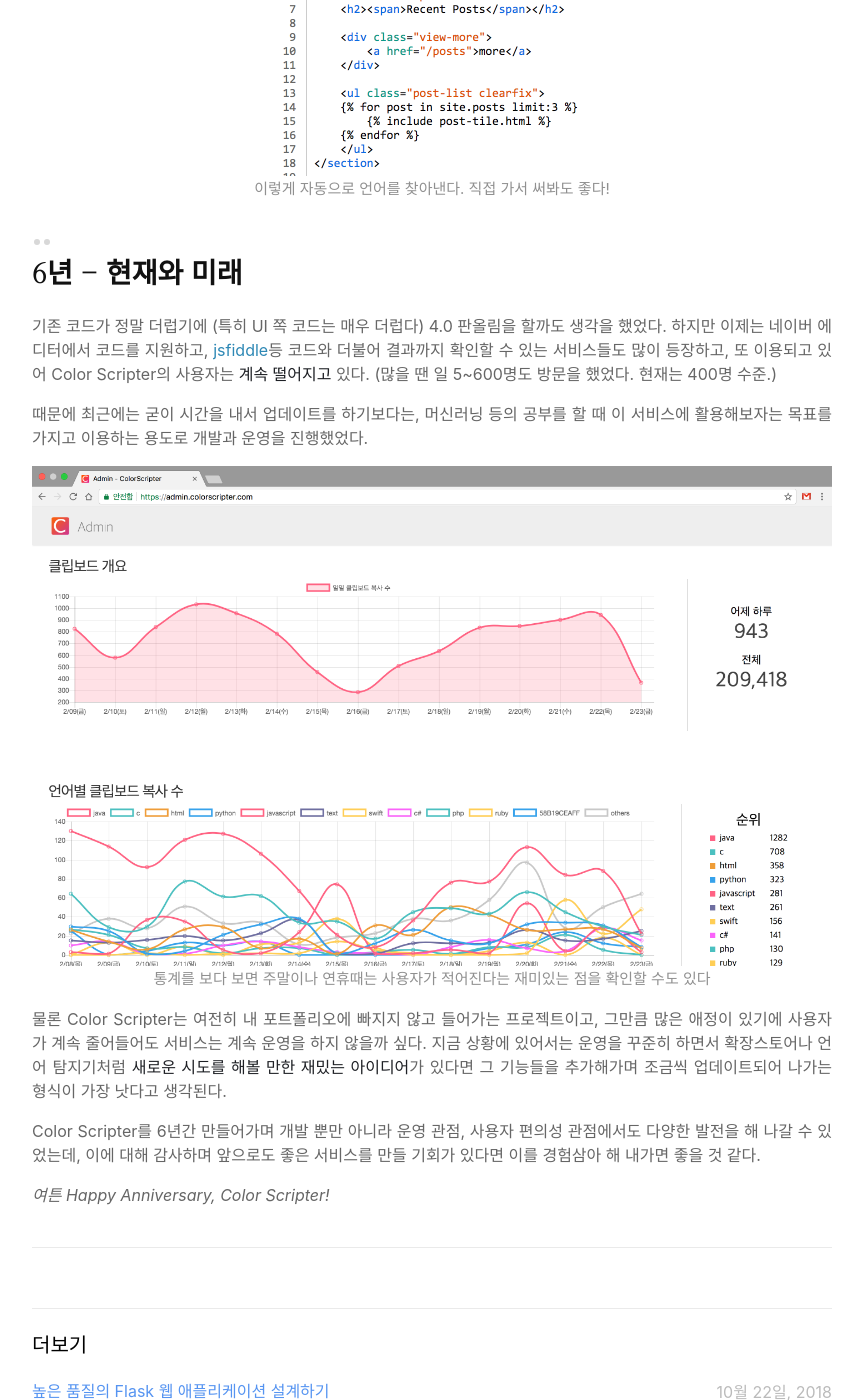
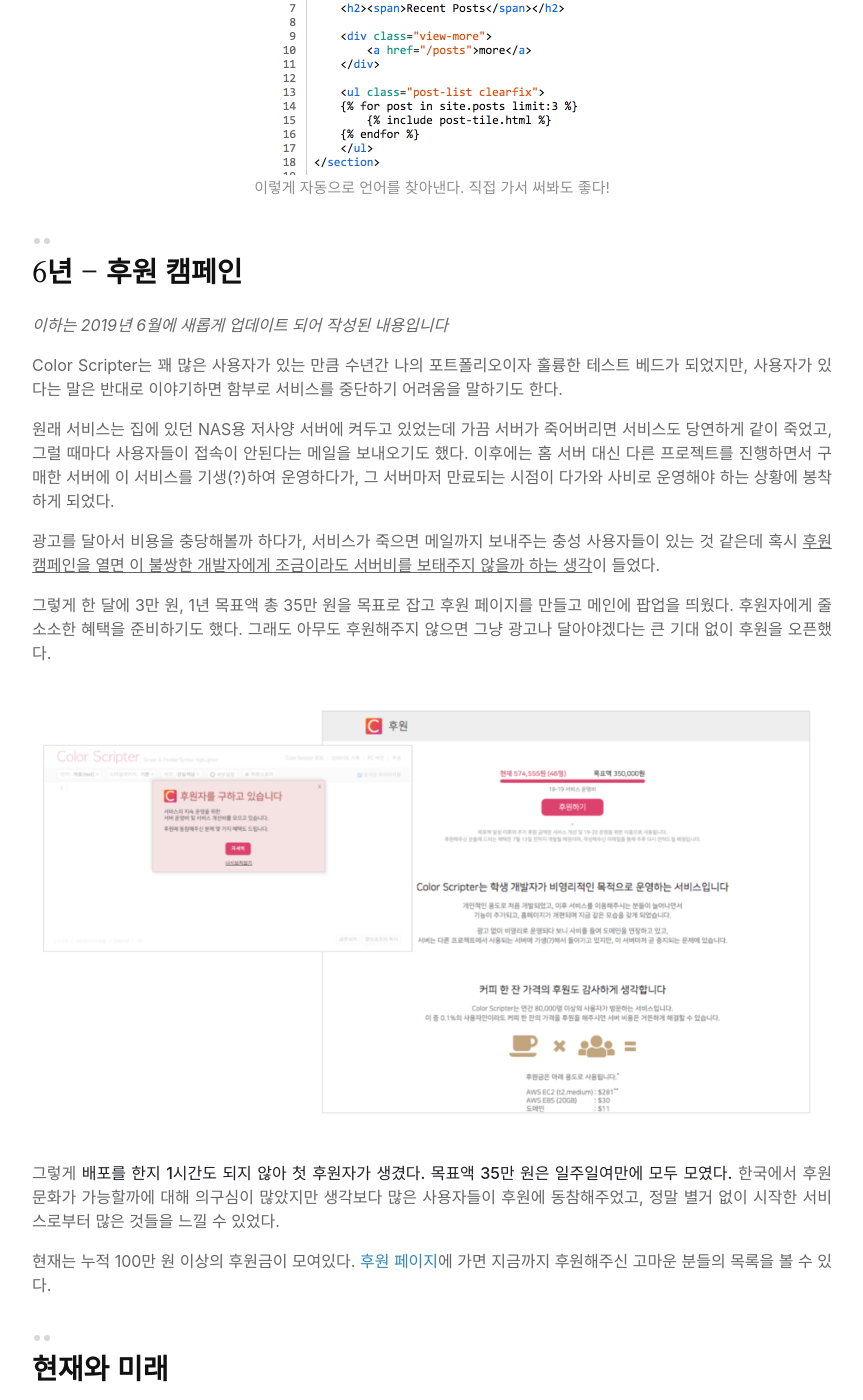
Before and after one commit to Prev/prev.github.io, a Jekyll site: the page built from _posts/2018-02-23-ColorScripter-6th.md, in a window 1280 px wide and 1400 px high, scrolled down 11060 px. Shown: the whole window, without its empty margins (208-1071 px from the left). Built offline with Jekyll 4.4.1, drawn with Linux system fonts in a browser that asks for light colours; nearby versions of some CDN libraries; some of the changed text lies outside the part shown.

Commit message:
Update 'ColorScripter-6th' post

```diff
--- a/_posts/2018-02-23-ColorScripter-6th.md
+++ b/_posts/2018-02-23-ColorScripter-6th.md
@@ -10,11 +10,11 @@
 	<img src="/attachs/colorscripter-6th/logo.png" width="445">
 </p>
 
-내가 운영하고 있는 서비스 중에 "Color Scripter" 라는 것이 있다. Syntax Highlighter (웹 상에서 코드를 볼 때 코드의 가독성을 높이기 위해 색을 바꿔주는 것)의 일종이고, 만들어진지 만 6년이 되어가고 있으며 현재는 **일 평균 400명** 정도가 찾는다.
+내가 운영하고 있는 서비스 중에 "Color Scripter" 라는 것이 있다. Syntax Highlighter (웹 상에서 코드를 볼 때 코드의 가독성을 높이기 위해 색을 바꿔주는 것)의 일종이고, 만들어진지 만 6년이 되어가고 있으며(2018년 2월 기준) 현재는 **일 평균 4~500명** 정도가 찾는다.
 
 한국에서는 꽤 많이 쓰이는 프로그램인데, 내가 정보를 찾기 위해 구글링을 하다 보면 이 프로그램을 써서 코드를 올린 블로그를 종종 발견하곤 한다. 그렇기 때문에 쉽게 서비스를 중단할 수 없고, 또 애정을 가질 수밖에 없기도 하다.
 
-내가 지금 만 22세이니 만 6세를 먹은 이 프로젝트는 내 인생의 1/4 이상을 함께한, 나의 개발자 인생에 상당히 비중이 있는 프로젝트다. 생일을 챙길 정도로 사용자가 많은 서비스까지는 아니라서 "6주년 이벤트!!!" 같은 걸 하기는 좀 그렇지만, **나에게만큼은 중요한 의미**가 있는 프로젝트이기에 6주년을 맞아 한 번쯤 글로 정리하는 시간을 갖고자 한다.
+내가 지금 만 22세이니 만 6세를 먹은 이 프로젝트는 내 인생의 1/4 이상을 함께한, 나의 개발자 인생에 상당히 비중이 있는 프로젝트다. 생일을 챙길 정도로 사용자가 많은 서비스까지는 아니라서 6주년 이벤트 같은 걸 하기는 좀 그렇지만, **나에게만큼은 중요한 의미**가 있는 프로젝트이기에 6주년을 맞아 한 번쯤 글로 정리하는 시간을 갖고자 한다.
 
 ![screenshot](/attachs/colorscripter-6th/screenshot.png)
 
@@ -86,7 +86,7 @@
 
 2.1.1 버전을 공개하고 한동안 업데이트를 진행하지 않았다. 고등학교 내에서 동아리 활동하랴, 홈페이지 개편 프로젝트 하랴 정신이 없었기 때문에 개인 프로젝트까지 할 여유가 없었다. 그러는 와중에 고3이 되고 이때는 수능 공부 때문에 마찬가지로 신경을 쓸 수가 없었다.
 
-그런데 종종 코딩을 하다 무언가를 찾아보려 구글링을 하면 **이 프로그램을 사용해서 하이라이팅 한 코드**를 볼 수 있었다. 어쩌다 한 번 보는 게 아니라 진짜 자주 보였다. 어떤 검색어는 상위 5개 중 2~3개 블로그가 내 프로그램을 쓰고 있기도 했다.
+그런데 종종 코딩을 하다 무언가를 찾아보려 구글링을 하면 이 프로그램을 사용해서 하이라이팅 한 코드를 볼 수 있었다. 어쩌다 한 번 보는 게 아니라 진짜 자주 보였다. **어떤 검색어는 상위 5개 중 2~3개 블로그가 내 프로그램을 쓰고 있기도 했다.**
 
 이때까지만 해도 네이버 블로그는 코드를 임베딩하는 기능을 제공하지 않았었고, 티스토리 사용자들도 귀찮은 Google Syntax Highlighter 대신에 그냥 "코드 복사 - Color Scripter에 붙여넣기 - 복사 - 블로그에 붙여넣기"만 하면 끝나는 내 프로그램을 많이 사용하는 것 같았다.
 
@@ -215,7 +215,7 @@
 </p>
 
 
-현재 해당 코드는 오픈소스로 공개한 상태이고, [github.com/Prev/shaman](https://github.com/Prev/shaman) 에서 볼 수 있다. 실제 서비스 내 코드는 위 라이브러리에 `redis` 캐시를 써서 속도를 증가시킴과 동시에 서버 부하를 낮추게끔 개선한 버전으로 사용하고 있다.
+현재 해당 코드는 오픈소스로 공개한 상태이고, [github.com/Prev/shaman](https://github.com/Prev/shaman) 에서 볼 수 있다. 실제 서비스 내 코드는 위 라이브러리를 JS로 포팅한 버전으로 사용하고 있다.
 
 [colorscripter.com](http://colorscripter.com)에 들어가 바로 에디터에 코드를 붙여 넣으면 상단 언어 툴바에 `자동(html)`과 같은 표시를 볼 수 있는데, 이는 언어 탐지기를 통해서 **어떤 언어인지 분석한 후 그 언어로 하이라이팅**을 하고 있음을 의미한다. 현재는 안정적으로 이 **기능이 적용**되어 약 **4~50%**의 사용자가 언어를 따로 바꾸지 않고 자동으로 설정된 언어로 이용하고 있다.
 
@@ -227,24 +227,33 @@
 </p>
 
 
+## 6년 - 후원 캠페인
 
-## 6년 - 현재와 미래
+*이하는 2019년 6월에 새롭게 업데이트 되어 작성된 내용입니다*
 
-기존 코드가 정말 더럽기에 (특히 UI 쪽 코드는 매우 더럽다) 4.0 판올림을 할까도 생각을 했었다. 하지만 이제는 네이버 에디터에서 코드를 지원하고, [jsfiddle](https://jsfiddle.net/)등 코드와 더불어 결과까지 확인할 수 있는 서비스들도 많이 등장하고, 또 이용되고 있어 Color Scripter의 사용자는 **계속 떨어지고** 있다. (많을 땐 일 5~600명도 방문을 했었다. 현재는 400명 수준.)
+Color Scripter는 꽤 많은 사용자가 있는 만큼 수년간 나의 포트폴리오이자 훌륭한 테스트 베드가 되었지만, 사용자가 있다는 말은 반대로 이야기하면 함부로 서비스를 중단하기 어려움을 말하기도 한다.
 
-때문에 최근에는 굳이 시간을 내서 업데이트를 하기보다는, 머신러닝 등의 공부를 할 때 이 서비스에 활용해보자는 목표를 가지고 이용하는 용도로 개발과 운영을 진행했었다.
+원래 서비스는 집에 있던 NAS용 저사양 서버에 켜두고 있었는데 가끔 서버가 죽어버리면 서비스도 당연하게 같이 죽었고, 그럴 때마다 사용자들이 접속이 안된다는 메일을 보내오기도 했다. 이후에는 홈 서버 대신 다른 프로젝트를 진행하면서 구매한 서버에 이 서비스를 기생(?)하여 운영하다가, 그 서버마저 만료되는 시점이 다가와 사비로 운영해야 하는 상황에 봉착하게 되었다.
 
+광고를 달아서 비용을 충당해볼까 하다가, 서비스가 죽으면 메일까지 보내주는 충성 사용자들이 있는 것 같은데 혹시 <u>후원 캠페인을 열면 이 불쌍한 개발자에게 조금이라도 서버비를 보태주지 않을까 하는 생각</u>이 들었다.
+
+그렇게 한 달에 3만 원, 1년 목표액 총 35만 원을 목표로 잡고 후원 페이지를 만들고 메인에 팝업을 띄웠다. 후원자에게 줄 소소한 혜택을 준비하기도 했다. 그래도 아무도 후원해주지 않으면 그냥 광고나 달아야겠다는 큰 기대 없이 후원을 오픈했다.
 
 <p class="center">
-	<img src="/attachs/colorscripter-6th/screenshot-admin.png"><br>
-	<span class="caption">통계를 보다 보면 주말이나 연휴때는 사용자가 적어진다는 재미있는 점을 확인할 수도 있다</span>
+	<img src="/attachs/colorscripter-6th/sponsor_campaign.png">
 </p>
+그렇게 **배포를 한지 1시간도 되지 않아 첫 후원자가 생겼다. 목표액 35만 원은 일주일여만에 모두 모였다.** 한국에서 후원 문화가 가능할까에 대해 의구심이 많았지만 생각보다 많은 사용자들이 후원에 동참해주었고, 정말 별거 없이 시작한 서비스로부터 많은 것들을 느낄 수 있었다.
+
+현재는 누적 100만 원 이상의 후원금이 모여있다. [후원 페이지](https://sponsor.colorscripter.com)에 가면 지금까지 후원해주신 고마운 분들의 목록을 볼 수 있다.
 
 
 
+## 현재와 미래
 
-물론 Color Scripter는 여전히 내 포트폴리오에 빠지지 않고 들어가는 프로젝트이고, 그만큼 많은 애정이 있기에 사용자가 계속 줄어들어도 서비스는 계속 운영을 하지 않을까 싶다. 지금 상황에 있어서는 운영을 꾸준히 하면서 확장스토어나 언어 탐지기처럼 **새로운 시도를 해볼 만한 재밌는 아이디어**가 있다면 그 기능들을 추가해가며 조금씩 업데이트되어 나가는 형식이 가장 낫다고 생각된다.
+후원 캠페인을 진행한 이후 전체적인 아키텍처 및 백엔드를 개선하는 작업도 진행했다. 주기적으로 healthchecker가 외부에서 돌며 서버에 장애가 생겼을 경우 이메일로 알림을 주며(AWS Lambda 및 SES), 매일 새벽마다 자동으로 데이터베이스도 백업되어 외부에 저장된다. 서비스가 중단되어도 Docker로 모든 서비스를 패키징 하였기에 복구/배포 작업도 매우 빠르게 진행할 수 있다. **앞으로는 접속이 안된다는 이메일을 사용자로부터 받을 일은 (아마) 없을 것이다.**
 
-Color Scripter를 6년간 만들어가며 개발 뿐만 아니라 운영 관점, 사용자 편의성 관점에서도 다양한 발전을 해 나갈 수 있었는데, 이에 대해 감사하며 앞으로도 좋은 서비스를 만들 기회가 있다면 이를 경험삼아 해 내가면 좋을 것 같다.
+다만 프론트엔드 코드 및 제품의 가치는 상대적으로 계속 낮아지고 있다고 생각한다. 네이버 에디터에서 코드 임베딩을 이제 지원하고, [jsfiddle](https://jsfiddle.net/)등 코드와 더불어 결과까지 확인할 수 있는 서비스들도 있기에 굳이 Color Scripter를 이용할 필요성이 크지 않다. 선택지가 많지 않았던 과거와는 달라졌다.
 
-*여튼 Happy Anniversary, Color Scripter!*
+그럼에도 서비스에 많은 애정이 있기에 사용자가 계속 줄어들어도 서비스는 계속 운영을 하지 않을까 싶다. 지금 상황에 있어서는 운영을 꾸준히 하면서 확장스토어나 언어 탐지기, 혹은 후원 캠페인처럼 <u>새로운 시도를 해볼 만한 재밌는 아이디어</u>가 있다면 그 기능들을 추가해가며 조금씩 업데이트되어 나가는 형식이 가장 낫다고 생각된다.
+
+Color Scripter를 <s>6년</s>7년간 만들어가며 개발 뿐만 아니라 운영 관점, 사용자 편의성 관점에서도 다양한 발전을 해 나갈 수 있었는데, 이에 대해 감사하며 앞으로도 좋은 서비스를 만들 기회가 있다면 이를 경험삼아 해 내가면 좋을 것 같다.
```
Also changed, not shown: attachs/colorscripter-6th/sponsor_campaign.png (added).
